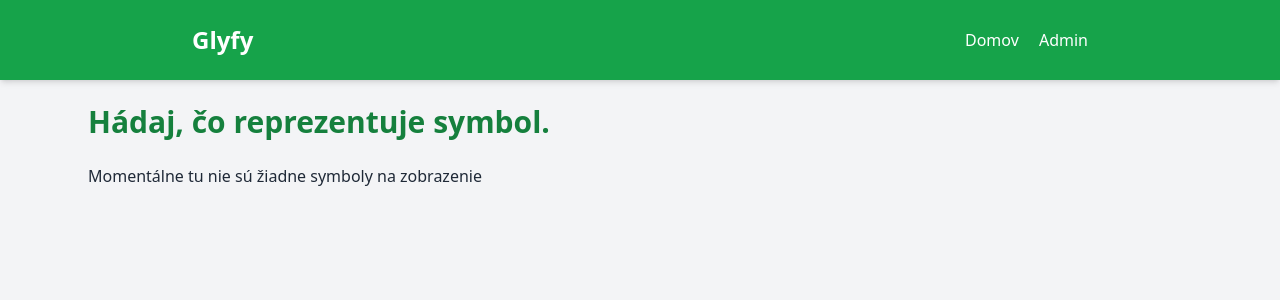
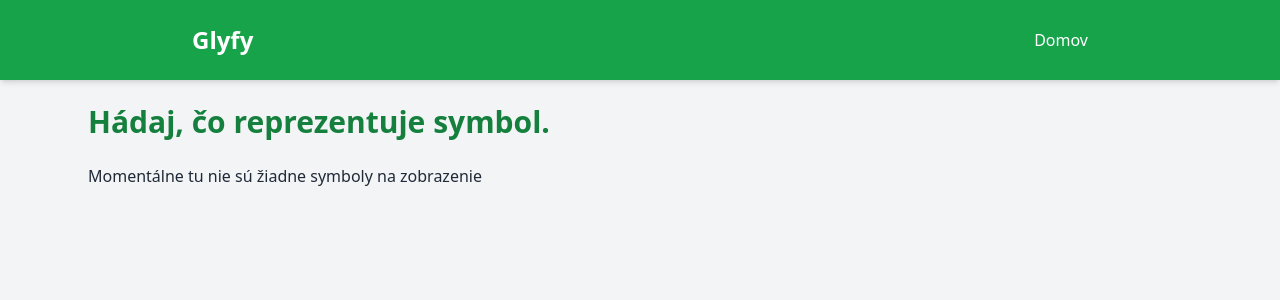
Before and after one commit to SKevo18/glyfy, a Flask app: page / in a window 1280 px wide. Shown: the top 300 px of the page. Run offline with Flask 3, Linux system fonts and the light colour scheme; parts of the project's set-up code (start-up, migrations or seed data) failed here and were passed over; some libraries are stand-ins or nearby versions.

Commit message:
redirect admin

```diff
--- a/glyfy/admin_routes.py
+++ b/glyfy/admin_routes.py
@@ -34,6 +34,11 @@ users = {
 def verify_password(username, password) -> t.Optional[str]:
     user = users.get(username)
     return username if user and check_password_hash(user, password) else None
+
+
+@ADMIN_BP.route("/")
+def redirect_admin():
+    return redirect(url_for("admin.glyphs"))
 
 
 @ADMIN_BP.route("/glyphs")
--- a/glyfy/templates/partials/header.html
+++ b/glyfy/templates/partials/header.html
@@ -8,9 +8,6 @@
                 <a href="{{ url_for('main.index') }}" class="text-white hover:text-green-300">
                     {% trans %}Domov{% endtrans %}
                 </a>
-                <a href="{{ url_for('admin.glyphs') }}" class="text-white hover:text-green-300">
-                    {% trans %}Admin{% endtrans %}
-                </a>
             </nav>
         </div>
     </div>
```
